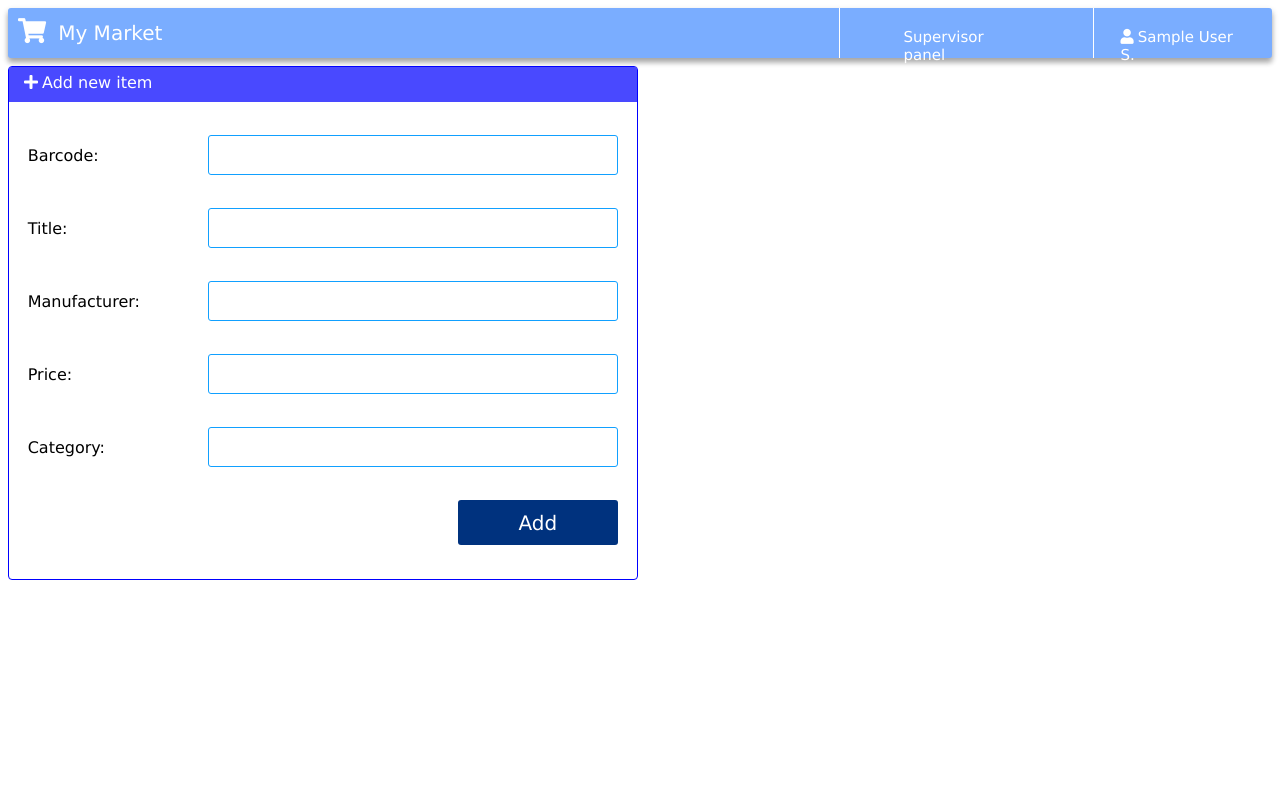
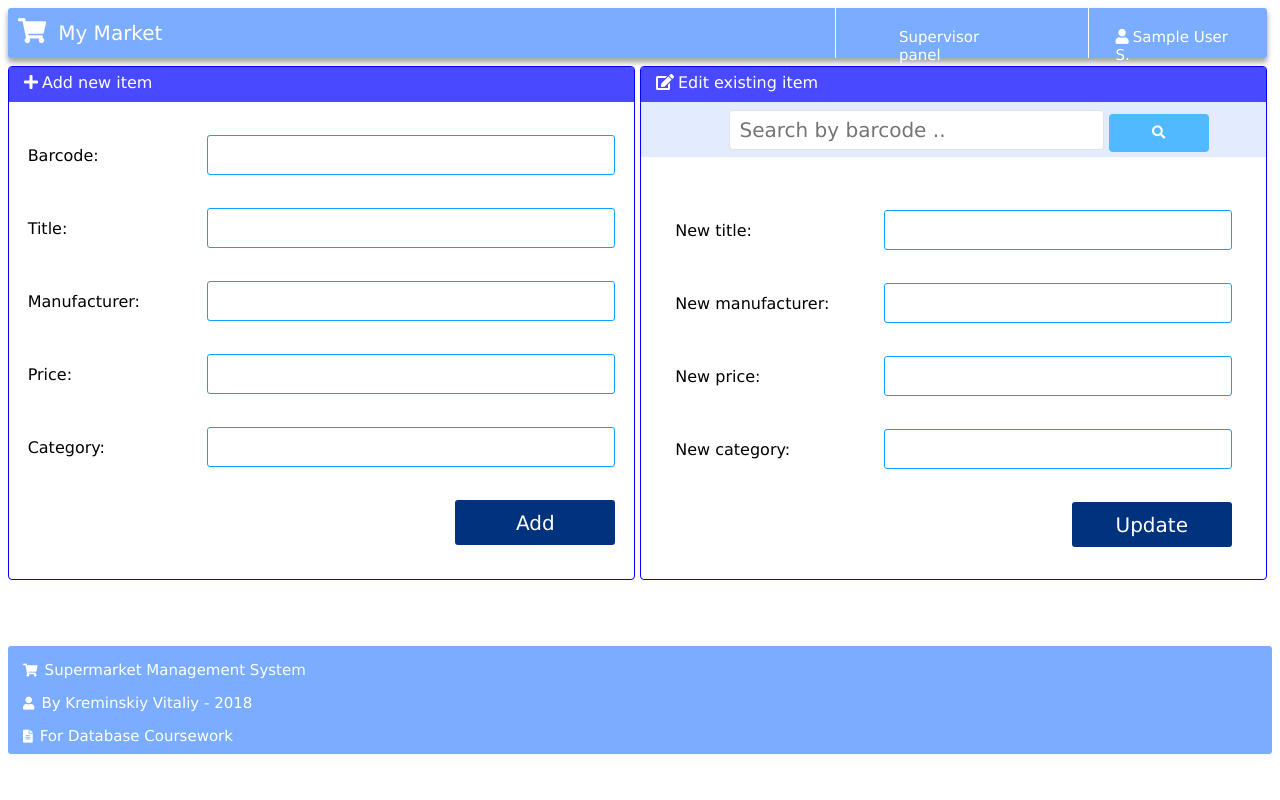
Before and after one commit to racconny/database-coursework, a PHP site: page /supervisor_panel.php in a window 1280 px wide. Run offline with PHP 8.4, Linux system fonts and the light colour scheme; the visitor is signed in with stand-in values (Sample User, id 1); some libraries are stand-ins or nearby versions.

Commit message:
Commit just for safe, now it is 3 a.m. and i am very tired

```diff
--- a/aaa.css
+++ b/aaa.css
@@ -341,6 +341,14 @@ body{
     display: block;
 }
 
+.update_item{
+    grid-row: 2 / 11;
+    grid-column: 6 / 11;
+    border: 1px solid blue;
+    border-radius: 4px;
+    display: block;
+}
+
 .small-input{
     width: 100%;
     height: 40px;
@@ -387,3 +395,43 @@ body{
     padding-left: 20px;
     border-radius: 4px;
 }
+
+.search_partition{
+    padding-top: 5px;
+    width: 100%;
+    height: 50px;
+    background-color: rgb(227, 236, 255);
+}
+
+.avg-input{
+    width: 60%;
+    display: inline-block;
+    height: 40px;
+    border-radius: 4px;
+    border: 1px solid rgb(226, 226, 226);
+    font-size: 20px;
+    padding-left: 10px;
+    margin: 3px auto;
+    margin-left: 14%;
+}
+
+.btn-search{
+    display: inline-block;
+    height: 38px;
+    width: 100px;
+    border-radius: 4px;
+    border: none;
+    background-color: rgb(80, 185, 255);
+    color: white;
+    margin: 3px auto;
+    margin-right: 30px;
+}
+
+.update_table{
+    width: 90%;
+    margin: 50px auto;
+}
+
+.update_table tr td{
+    padding-bottom: 30px;
+}
--- a/head.php
+++ b/head.php
@@ -8,7 +8,7 @@
         src="https://code.jquery.com/jquery-3.3.1.min.js"
         integrity="sha256-FgpCb/KJQlLNfOu91ta32o/NMZxltwRo8QtmkMRdAu8="
         crossorigin="anonymous"></script>
-    <script defer src="queries.js"></script>
+    <script defer src="queriez.js"></script>
     <script defer src="ui.js"></script>
-    <title>Cashier panel - Supermarket Management System</title>
+    <title>Supermarket Management System</title>
 </head>
--- a/queries.js
+++ b/queriez.js
@@ -1,10 +1,14 @@
 const products = document.querySelector(".products_table");
 const apply_btn = document.querySelector(".btn-apply");
 const add_btn = document.querySelector(".chequeAdd");
+const btn = document.querySelector(".search-btn");
+const search = document.querySelector(".bc");
+const update_btn = document.querySelector(".update-btn");
 
 let total = 0;
 let items = [];
 let chequeID = 0;
+let product;
 
 const addTableRow = (data) => {
     let r = products.insertRow(1);
@@ -68,11 +72,51 @@ const applyPurchase = () => {
     });
 }
 
+if (apply_btn){
     apply_btn.addEventListener('click', () => {
         applyPurchase();
     })
+}
 
+if (add_btn){
     add_btn.addEventListener('click', () => {
         let bcode = document.querySelector(".barcode").value;
         requestData(bcode);
     })
+}
+
+
+const searchBybarcode = () => {
+    console.log("called");
+    const title = document.querySelector(".newtitle");
+    const price = document.querySelector(".newprice");
+    const manufacturer = document.querySelector(".newmanufacturer");
+    const category = document.querySelector(".newcategory");
+    const query = document.querySelector(".barcode-query").value;
+    $.ajax({
+        url: "product_update.php",
+        type: "POST",
+        data: {
+            action: "search",
+            q: query
+        },
+        success: function(data){
+            console.log(data);
+            data = JSON.parse(data);
+            if (data.status === "ok"){
+                title.value = data.title;
+                price.value = data.price;
+                manufacturer.value = data.manufacturer;
+                category.value = data.category;
+                product = data;
+            }
+        }
+    });
+}
+
+const updateProduct = () => {
+    if (!product) alert("Nothing to update");
+}
+
+update_btn.addEventListener('click', updateProduct);
+search.addEventListener('click', searchBybarcode);
--- a/server_handler.php
+++ b/server_handler.php
@@ -24,4 +24,6 @@ if (isset($_POST["action"])){
     }
 }
 
+
+
 ?>
--- a/supervisor_panel.php
+++ b/supervisor_panel.php
@@ -13,9 +13,8 @@ if (!empty($_POST['bcode']) and !empty($_POST['title'])){
 
     $q = "INSERT INTO Product (barcode, title, manufacturer, category, price) values ($barcode, '$title', '$manufacturer', '$category', $price)";
     $query = $conn->query($q);
+}
 
-    $_POST = array();
-}
 ?>
 <body>
 <div class="header">
@@ -67,4 +66,37 @@ if (!empty($_POST['bcode']) and !empty($_POST['title'])){
             </form>
         </table>
     </div>
+    <div class="update_item">
+        <div class="block-title"><span style="display: inline-block; margin-right: 4px;" class="fas fa-edit"></span>Edit existing item</div>
+        <div class="search_partition"> <input class="avg-input barcode-query" type="number" placeholder="Search by barcode .." type="submit" class="search-btn"> <button class="btn-search bc"> <span class="fas fa-search"></span> </button> </div>
+        <table class="update_table">
+        <tr>
+                <td>New title: </td>
+                <td> <input pattern=".{2,}" required title="2 characters minimum" class="small-input newtitle" type="text" name="newtitle"> </td>
+            </tr>
+            <tr>
+                <td>New manufacturer: </td>
+                <td> <input pattern=".{3,}" required title="3 characters minimum" class="small-input newmanufacturer" type="text" name="newmanufacturer"> </td>
+            </tr>
+            <tr>
+                <td>New price: </td>
+                <td> <input class="small-input newprice" type="number" name="newprice" step="0.01"> </td>
+            </tr>
+            <tr>
+                <td>New category: </td>
+                <td> <input class="small-input newcategory" type="text" name="newcategory"> </td>
+            </tr>
+            <tr>
+                <td></td>
+                <td> <button class="submit_btn update-btn" value="Update">Update</button> </td>
+            </tr>
+        </table>
+    </div>
+    <div class="footer">
+        <div class="about">
+            <p><span class="ico-tiny fas fa-shopping-cart"></span>Supermarket Management System</p>
+            <p><span class="ico-tiny fas fa-user"></span>By Kreminskiy Vitaliy - 2018</p>
+            <p><span class="ico-tiny fas fa-file-alt"></span>For Database Coursework</p>
+        </div>
+    </div>
 </body>
```
Also changed, not shown: auth.php (+7 -0 lines), product_update.php (added, +20 -0 lines), ui.js (line endings or trailing spaces). Lines whose indentation alone changed are shown as unchanged.
